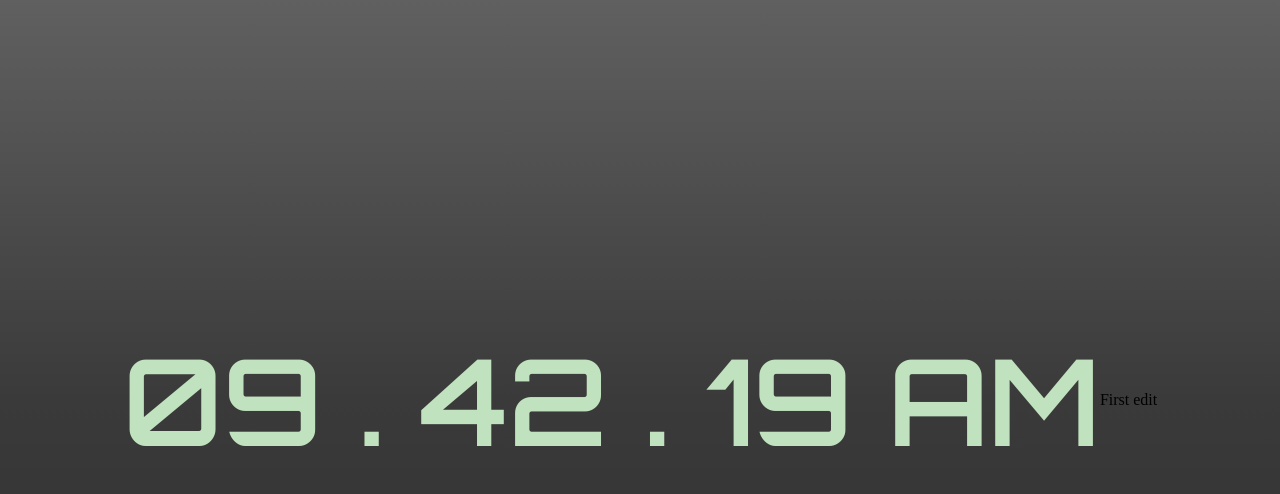
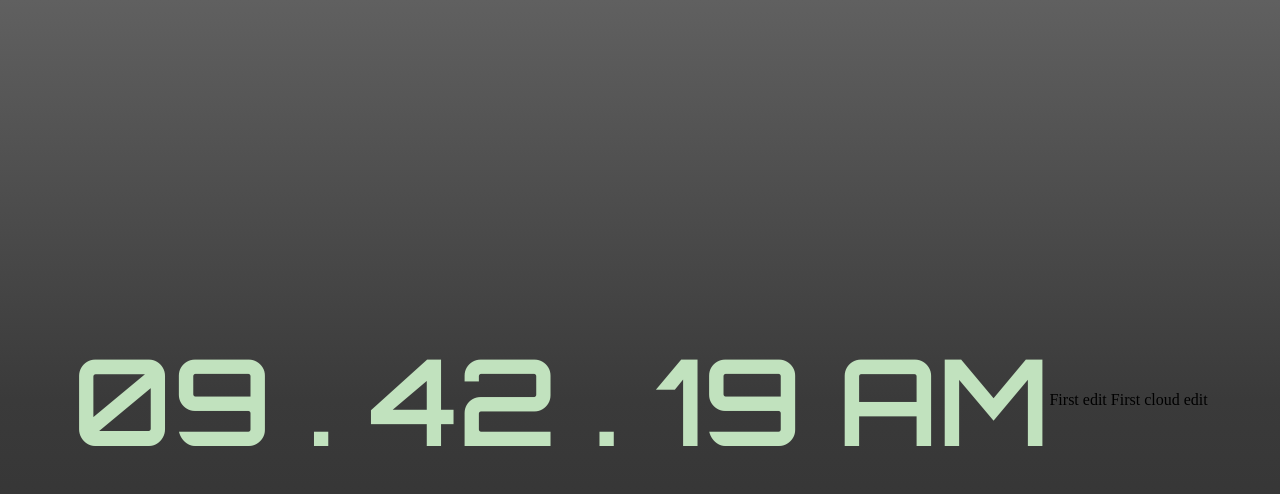
Before and after one commit to prajwal0166/tuet13.github.io, a plain HTML site: page index.html in a window 1280 px wide. Drawn offline with Linux system fonts and the light colour scheme.

Commit message:
Update index.html

```diff
--- a/index.html
+++ b/index.html
@@ -25,3 +25,4 @@
 
 </html>
 First edit
+First cloud edit
```
